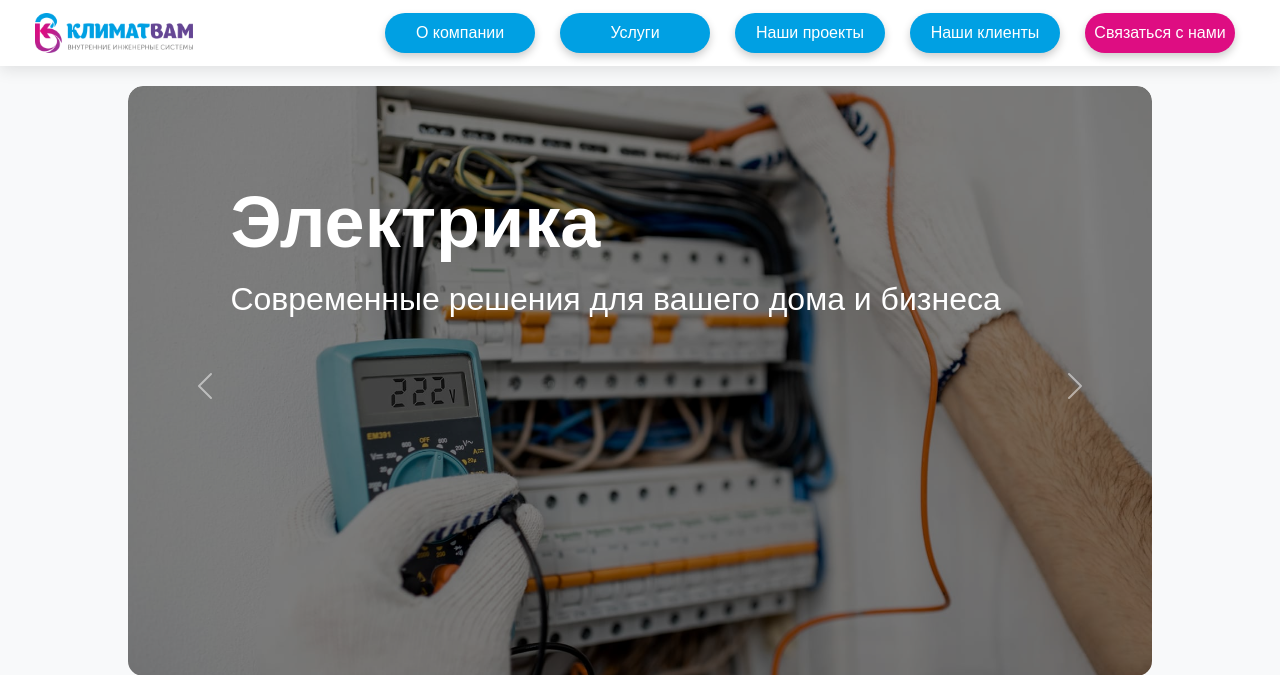
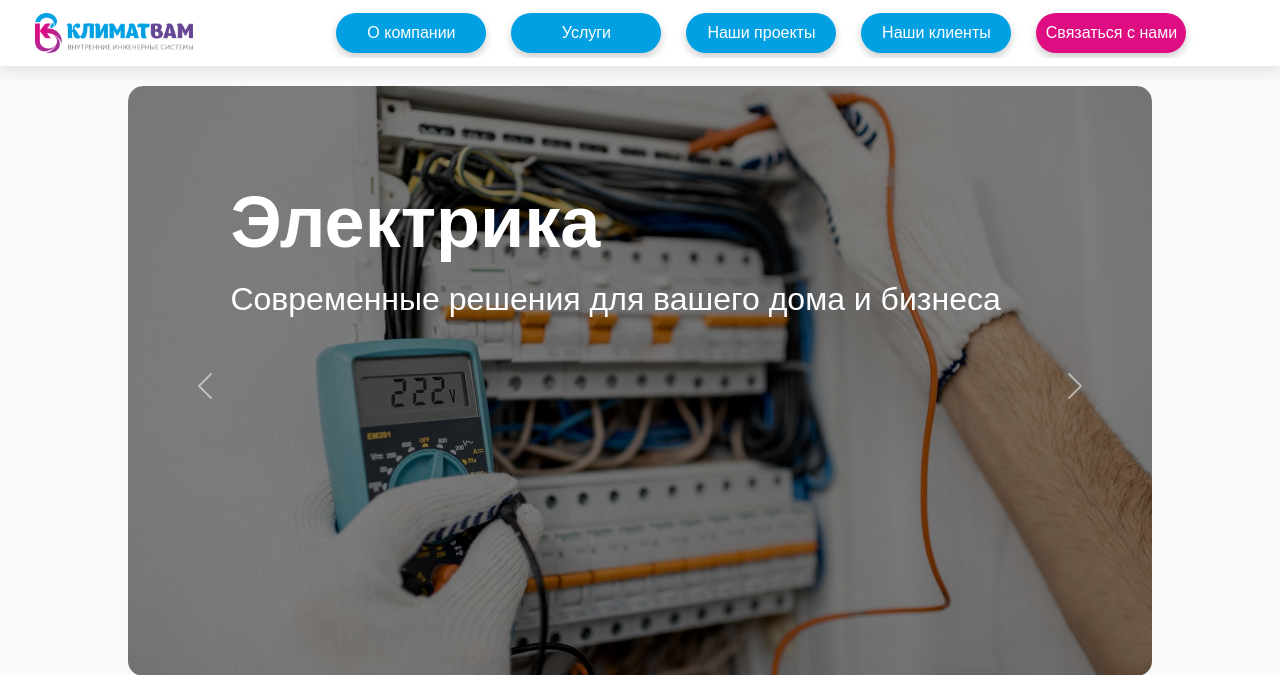
Before and after one commit to cofedish/klimat-ne-vam, a Flask app: page / in a window 1280 px wide. Shown: the top 675 px of the page. Run offline with Flask 3, Linux system fonts and the light colour scheme.

Commit message:
исправила навигацию на пк

```diff
--- a/static/css/navigate.css
+++ b/static/css/navigate.css
@@ -72,8 +72,12 @@ body {
         justify-content: flex-end;
         gap: 15px;
         /* Исправления */
-        max-width: calc(100% - 40px);
-        padding-right: 10px;
+        max-width: 100vw;
+        margin: 0 auto;
+        padding-left: 15px;
+        padding-right: 15px;
+        overflow-x: hidden;
+
     }
 
     .nav-item:last-child .nav-link {
@@ -172,7 +176,7 @@ body {
 
 @media (max-width: 768px) {
     #carouselExample {
-        height: 40vh;
+        height: 45vh;
     }
 
     #carouselExample .carousel-caption h1 {
--- a/static/js/script.js
+++ b/static/js/script.js
@@ -1,4 +1,4 @@
-window.addEventListener("load", function () {
+/*window.addEventListener("load", function () {
   // Получаем все элементы с классом .nav-link
   const navLinks = document.querySelectorAll(".nav-link");
 
@@ -15,7 +15,7 @@ window.addEventListener("load", function () {
   navLinks.forEach((link) => {
     link.style.width = maxWidth + "px";
   });
-});
+});*/
 
 window.addEventListener("load", function () {
   // Получаем все кнопки с классом .service-btn
```
